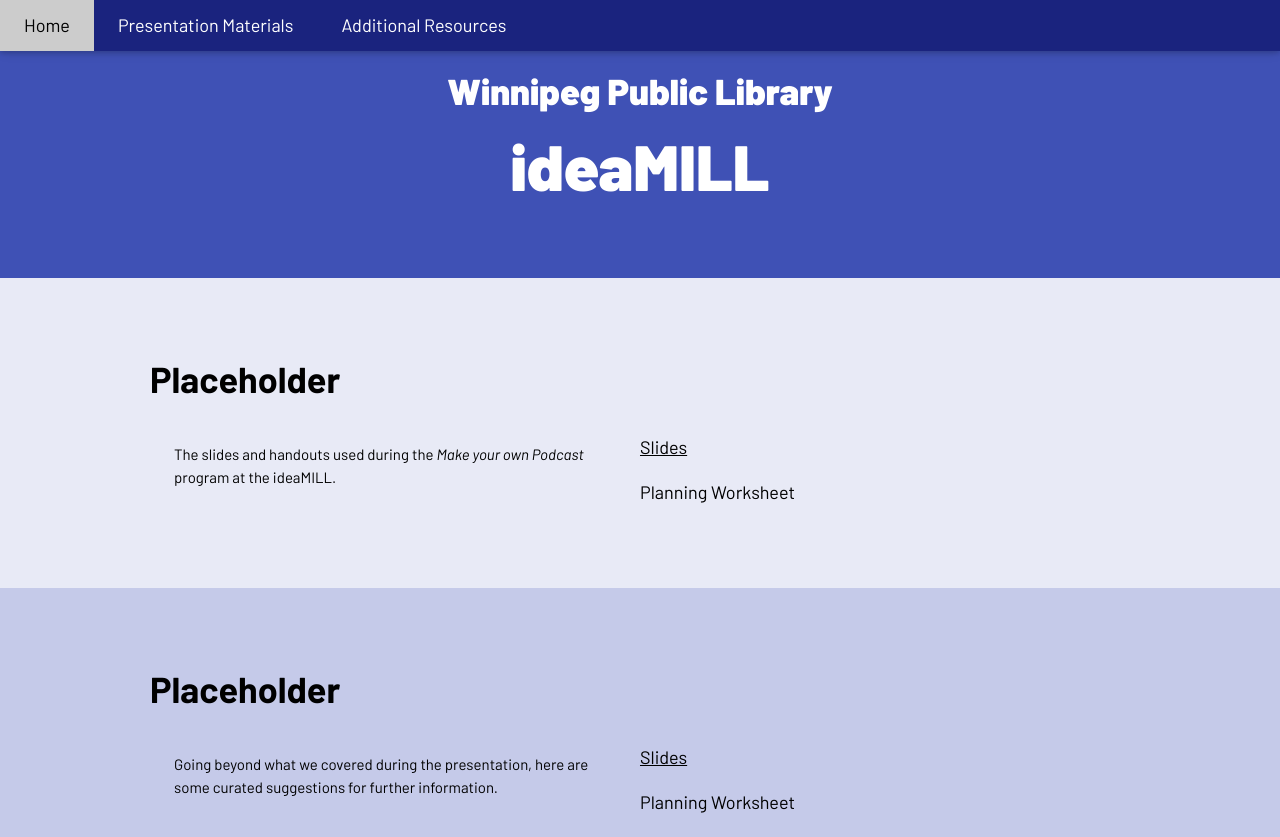
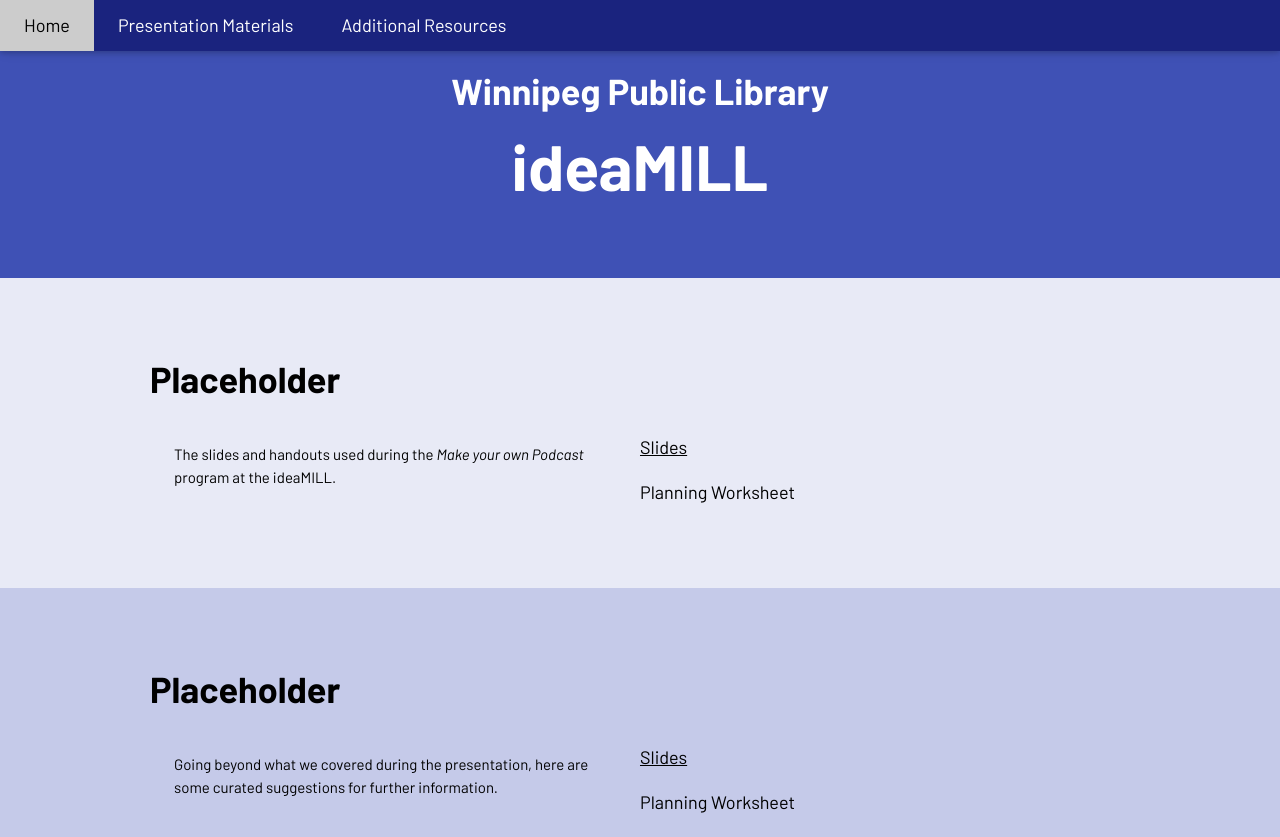
Before and after one commit to wplideamill/wplideamill.github.io, a plain HTML site: page index.html in a window 1280 px wide. Shown: the top 837 px of the page. Drawn offline with nearby package versions, Linux system fonts and the light colour scheme.

Commit message:
Update index.html

```diff
--- a/index.html
+++ b/index.html
@@ -26,7 +26,7 @@
 .w3-theme-d4 {color:#fff !important;background-color:#1a237e !important}
 .w3-theme-action {color:#fff !important;background-color:#311b92 !important}
 .w3-text-theme {color:#1a237e !important}
-.title-weight {font-weight:900;}
+.title-weight {font-weight:700;}
 </style>
 
 <link rel="icon" type="image/png" href="favicon-16x16.png" sizes="16x16">
```
